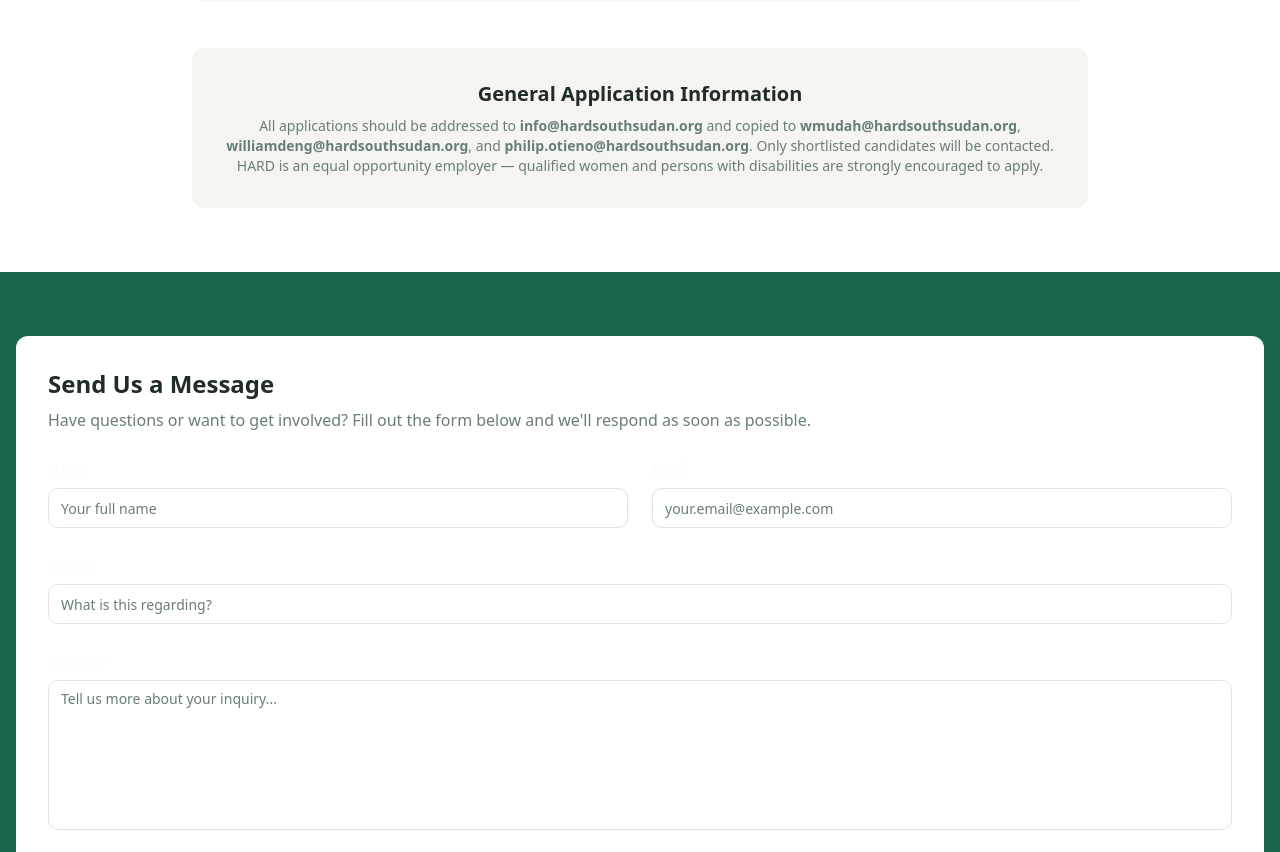
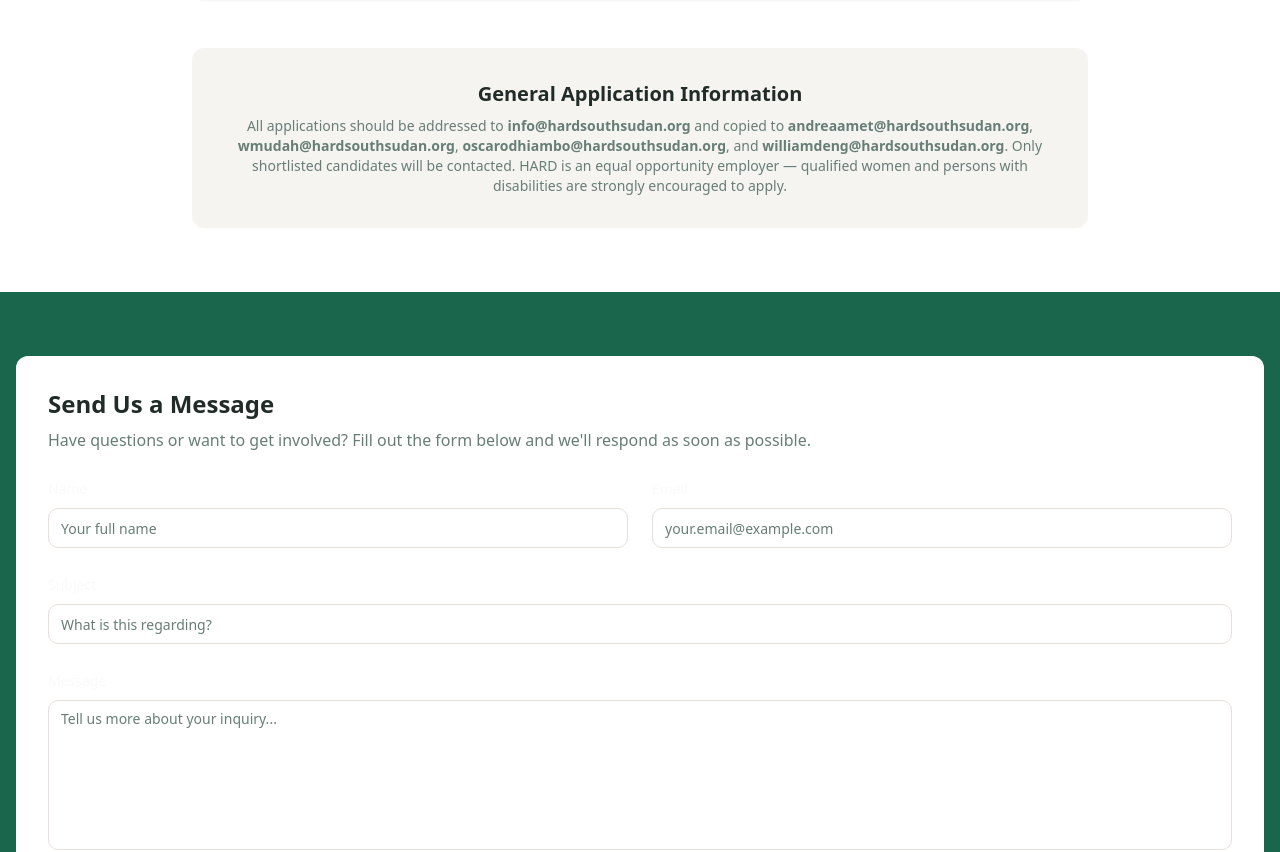
Before and after one commit to Mudah-Dedan/hope-south-rising, a React (Vite) app: page /vacancies in a window 1280 px wide. Shown: the part 932-1784 px from the top of the page. Built offline with nearby package versions, Linux system fonts and the light colour scheme; the HTML template or start-up script is replaced by a standard one.

Commit message:
Changes
Co-authored-by: Mudah-Dedan <39545676+Mudah-Dedan@users.noreply.github.com>

```diff
--- a/src/pages/Vacancies.tsx
+++ b/src/pages/Vacancies.tsx
@@ -339,7 +339,7 @@ const Vacancies = () => {
           <div className="text-center mt-12 bg-secondary/30 rounded-xl p-8 max-w-4xl mx-auto">
             <h3 className="text-xl font-semibold text-foreground mb-2">General Application Information</h3>
             <p className="text-muted-foreground text-sm">
-              All applications should be addressed to <strong>info@hardsouthsudan.org</strong> and copied to <strong>wmudah@hardsouthsudan.org</strong>, <strong>williamdeng@hardsouthsudan.org</strong>, and <strong>philip.otieno@hardsouthsudan.org</strong>.
+              All applications should be addressed to <strong>info@hardsouthsudan.org</strong> and copied to <strong>andreaamet@hardsouthsudan.org</strong>, <strong>wmudah@hardsouthsudan.org</strong>, <strong>oscarodhiambo@hardsouthsudan.org</strong>, and <strong>williamdeng@hardsouthsudan.org</strong>.
               Only shortlisted candidates will be contacted. HARD is an equal opportunity employer —
               qualified women and persons with disabilities are strongly encouraged to apply.
             </p>
```
